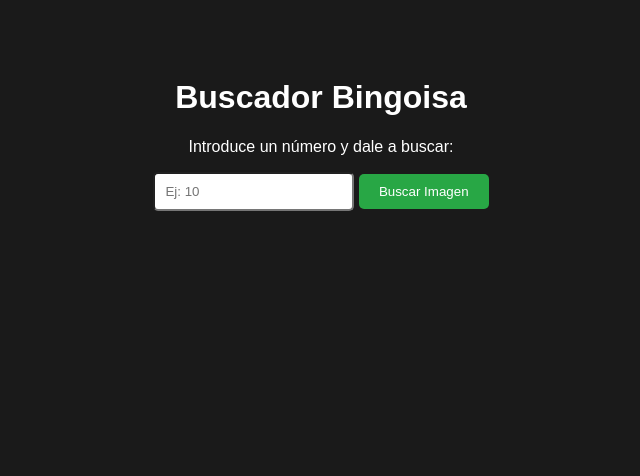
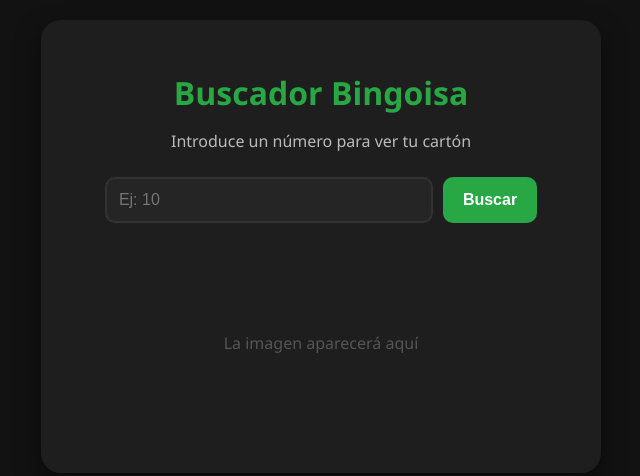
Before and after one commit to cordovarebeca91-bot/Bingoisa, a plain HTML site: page index.html in a window 1280 px wide. Shown: the whole page, without its empty margins (319-959 px from the left). Drawn offline with Linux system fonts and the light colour scheme.

Commit message:
Update index.html

```diff
--- a/index.html
+++ b/index.html
@@ -2,16 +2,30 @@
 <html lang="es">
 <head>
     <meta charset="UTF-8">
-    <title>Bingoisa</title>
+    <meta name="viewport" content="width=device-width, initial-scale=1.0">
+    <title>Bingoisa Pro</title>
 </head>
-<body style="background-color: #1a1a1a; color: white; text-align: center; font-family: Arial; padding-top: 50px;">
-    <h1>Buscador Bingoisa</h1>
-    <p>Introduce un número y dale a buscar:</p>
-    <input type="number" id="numC" placeholder="Ej: 10" style="padding: 10px; border-radius: 5px;">
-    <button onclick="buscar()" style="padding: 10px 20px; background-color: #28a745; color: white; border: none; border-radius: 5px; cursor: pointer;">
-        Buscar Imagen
-    </button>
-    <div id="resu" style="margin-top: 30px;"></div>
+<body style="background-color: #121212; color: #ffffff; text-align: center; font-family: 'Segoe UI', Tahoma, Geneva, Verdana, sans-serif; margin: 0; padding: 20px;">
+
+    <div style="max-width: 500px; margin: auto; background: #1e1e1e; padding: 30px; border-radius: 20px; box-shadow: 0 10px 25px rgba(0,0,0,0.5);">
+        <h1 style="color: #28a745; margin-bottom: 10px;">Buscador Bingoisa</h1>
+        <p style="color: #bbb; margin-bottom: 25px;">Introduce un número para ver tu cartón</p>
+
+        <div style="display: flex; gap: 10px; justify-content: center; margin-bottom: 20px;">
+            <input type="number" id="numC" placeholder="Ej: 10"
+                   style="padding: 12px; border-radius: 10px; border: 2px solid #333; background: #252525; color: white; width: 60%; font-size: 16px;">
+
+            <button onclick="buscar()"
+                    style="padding: 12px 20px; background-color: #28a745; color: white; border: none; border-radius: 10px; cursor: pointer; font-weight: bold; font-size: 16px;">
+                Buscar
+            </button>
+        </div>
+
+        <div id="resu" style="min-height: 200px; display: flex; align-items: center; justify-content: center;">
+            <p style="color: #555;">La imagen aparecerá aquí</p>
+        </div>
+    </div>
+
     <script src="script.js"></script>
 </body>
 </html>
```
